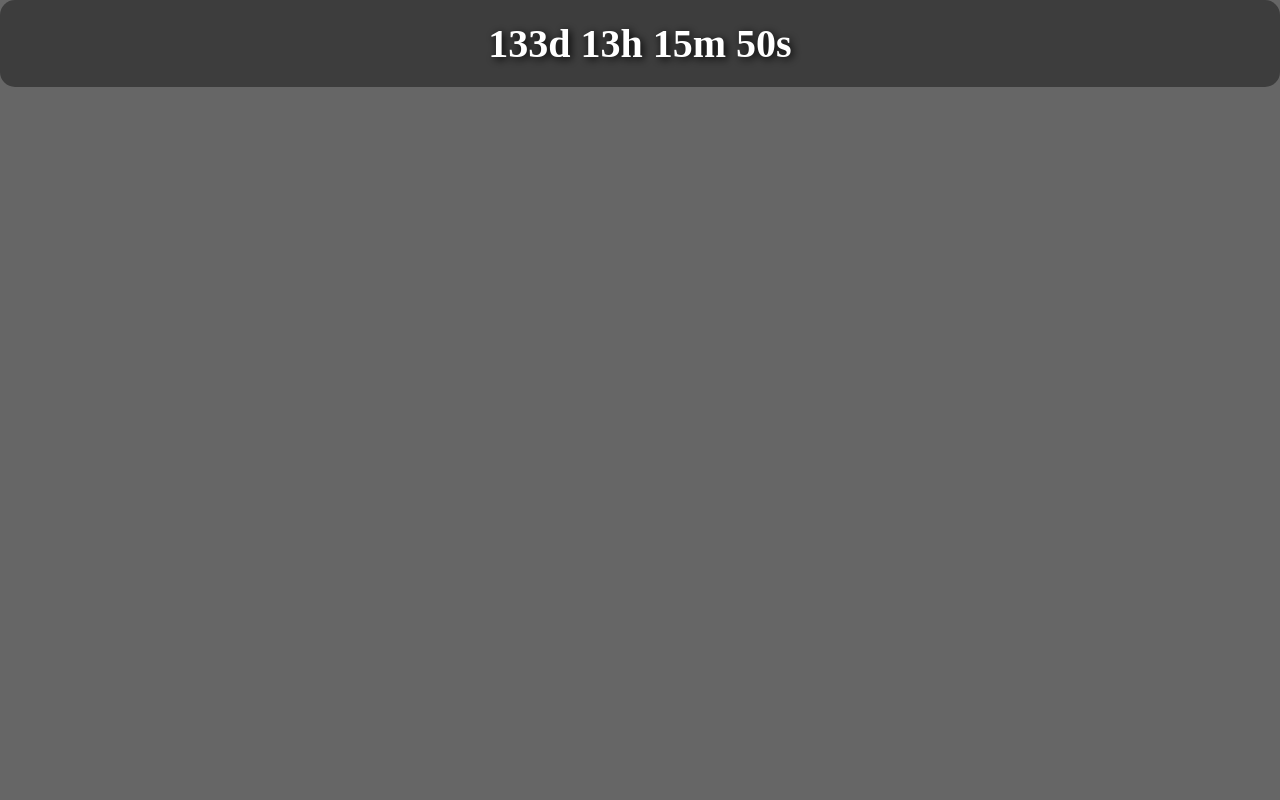
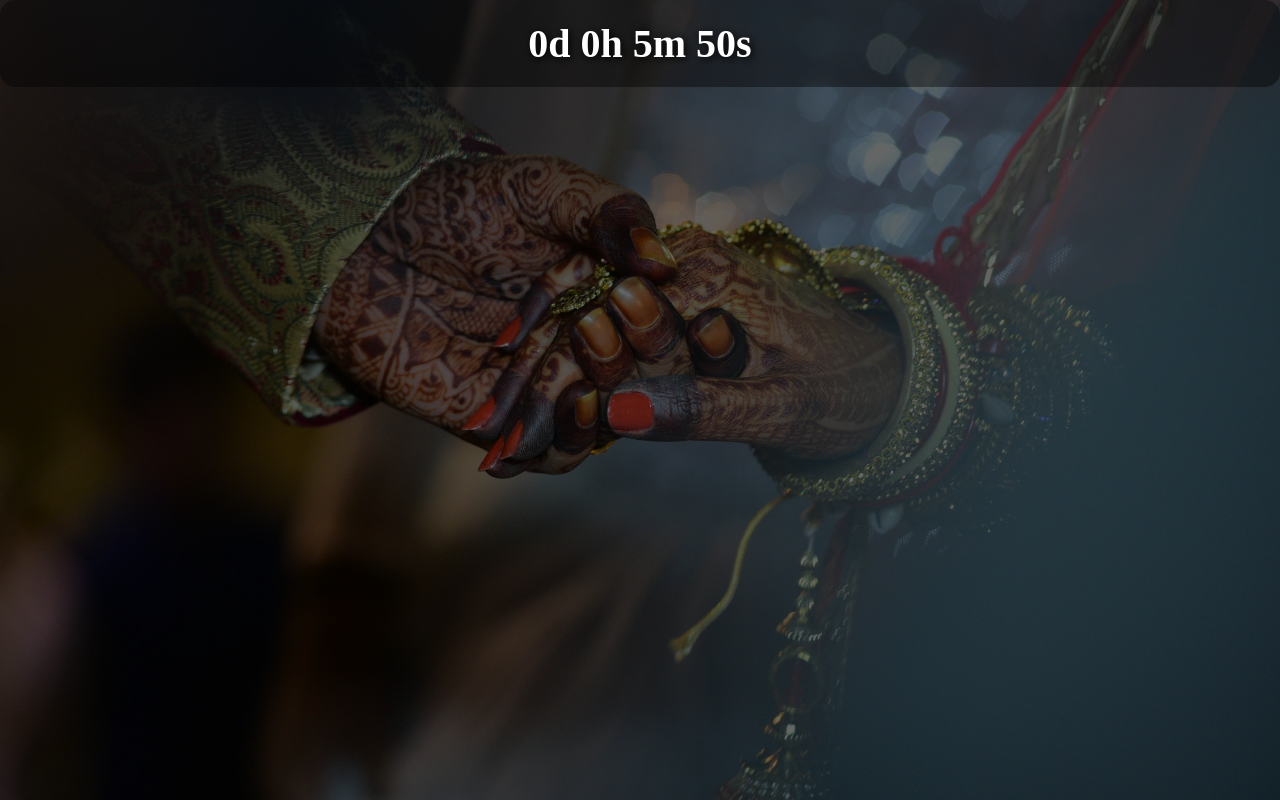
Before and after one commit to 601913229/Wedding_Invite1, a plain HTML site: page index1.html in a window 1280 px wide. Drawn offline with Linux system fonts and the light colour scheme.

Commit message:
index1.html

```diff
--- a/index1.html
+++ b/index1.html
@@ -8,7 +8,7 @@
     body {
       margin: 0;
       height: 100vh;
-      background: url('images/my_bg_image.jpg') no-repeat center center/cover; /* Change to your BG */
+      background: url('BG_Image.jpg') no-repeat center center/cover; /* Change to your BG */
       background-attachment: fixed;
       position: relative;
       overflow: hidden;
@@ -132,7 +132,7 @@
     const audio = document.getElementById('bgMusic');
     const overlay = document.getElementById('overlay');
 
-    const targetDate = new Date("2025-12-25T00:00:00").getTime(); // Set your date here
+    const targetDate = new Date("2025-08-13T16:20:00+05:30").getTime(); // Set your date here
 
     function updateCountdown() {
       const now = new Date().getTime();
```
